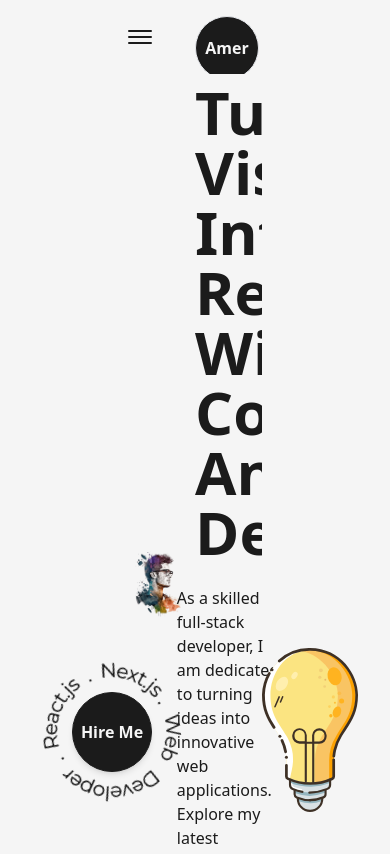
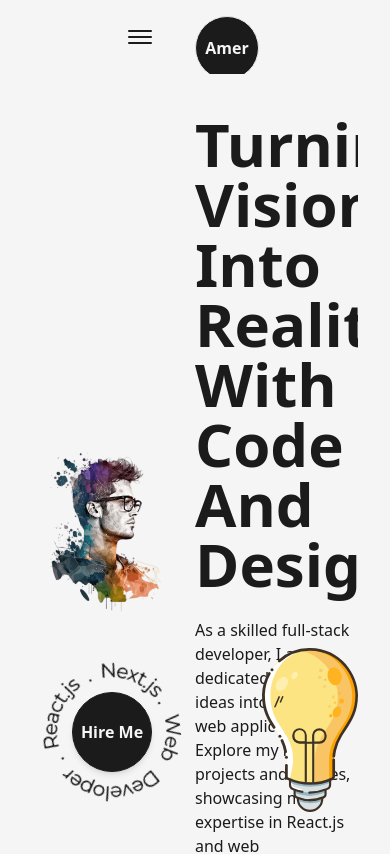
Before and after one commit to amerv97/Next.js-amervarajic-portfolio, a Next.js app in the folder Next.js-Developer-Portfolio-Starter-Code-main/: page / in a window 390 px wide. Shown: the top 854 px of the page. Built offline with nearby package versions, Linux system fonts and the light colour scheme.

Commit message:
Layout responsive

```diff
--- a/Next.js-Developer-Portfolio-Starter-Code-main/src/components/Layout.js
+++ b/Next.js-Developer-Portfolio-Starter-Code-main/src/components/Layout.js
@@ -3,7 +3,7 @@
 const Layout = ({ children, className }) => {
   return (
     <div
-      className={`w-full h-full inline-block z-0 bg-light p-32 dark:bg-dark ${className}`}
+      className={`w-full h-full inline-block z-0 bg-light p-32 dark:bg-dark xl:p-24 lg:p-16 md:p-12 sm:p-8 ${className}`}
     >
       {children}
     </div>
```
